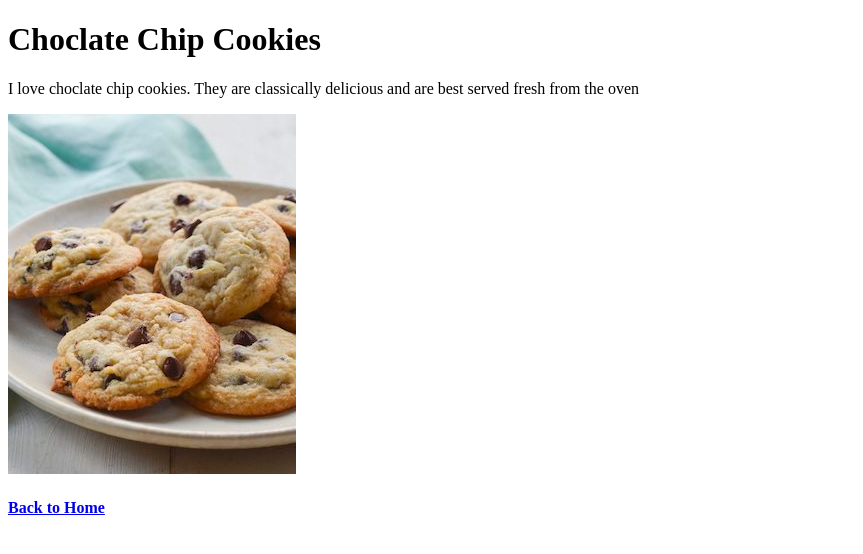
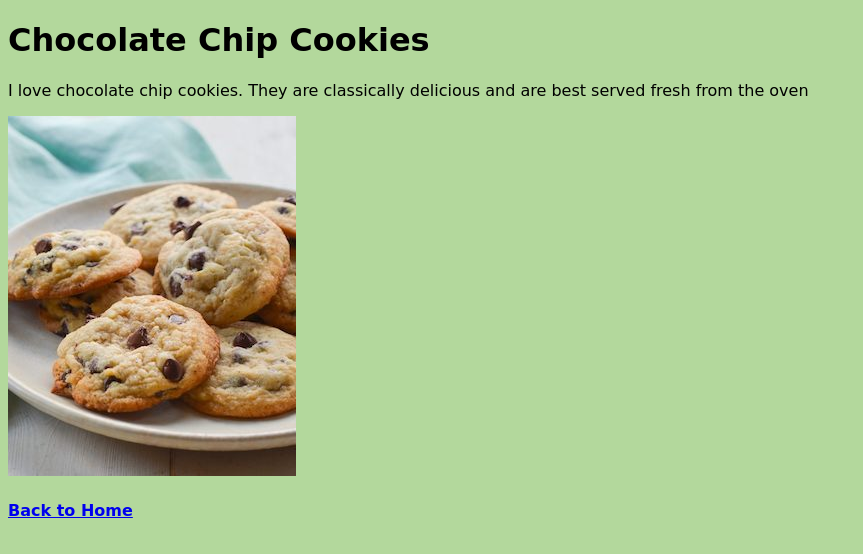
Before and after one commit to beatrice-m22/Cookies, a plain HTML site: page choclatechip.html in a window 1280 px wide. Shown: the whole page, without its empty margins (0-863 px from the left). Drawn offline with Linux system fonts and the light colour scheme.

Commit message:
Add files via upload

```diff
--- a/choclatechip.html
+++ b/choclatechip.html
@@ -2,11 +2,12 @@
 <!doctype html>
 	<html>
 <head>
-<title> Choclate Chip Cookies /</title>
+<title> Chocolate Chip Cookies /</title>
+<link href="style.css" type="text/css" rel="stylesheet">
 </head>
 <body>
-<h1> Choclate Chip Cookies </h1>
-<p> I love choclate chip cookies. They are classically delicious and are best served fresh from the oven </p>
+<h1> Chocolate Chip Cookies </h1>
+<p> I love chocolate chip cookies. They are classically delicious and are best served fresh from the oven </p>
 
 <img src="choclateChip.jpg" alt="Choclate Chip" />
 
--- /dev/null
+++ b/style.css
@@ -0,0 +1,6 @@
+body {
+	background-color: #B3D89C;
+
+	font-family: 'Parisienne', cursive;
+
+}
```
Also changed, not shown: index.html (+9 -8 lines), macaron.html (+1 -0 lines), snickerdoodle.html (+4 -2 lines), macaron.jpg (added), snickerdoodles.jpg (added).
